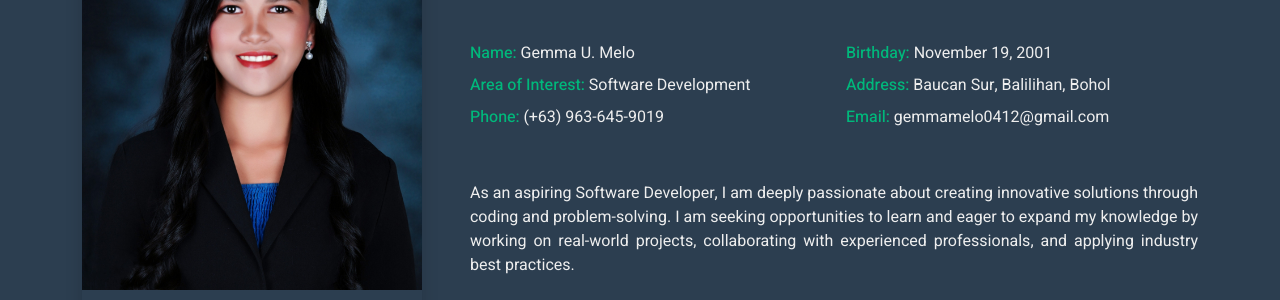
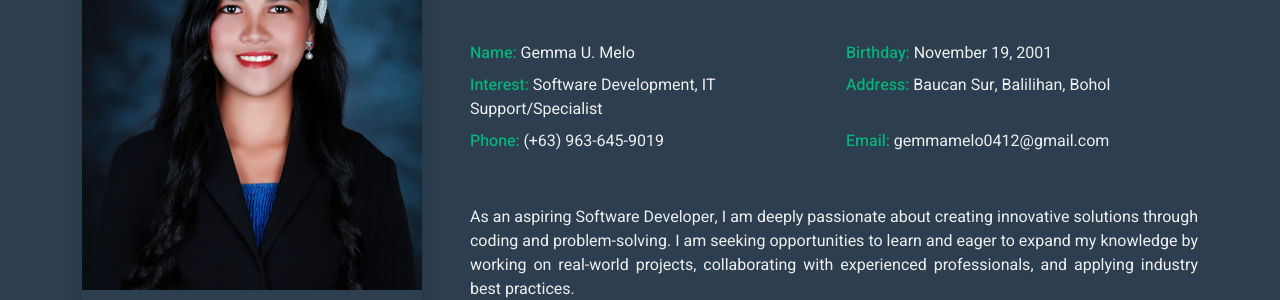
Before and after one commit to G-milo/Curriculum_Vitae, a plain HTML site: page index.html in a window 1280 px wide. Shown: the part 123-423 px from the top of the page. Drawn offline with nearby package versions, Linux system fonts and the light colour scheme.

Commit message:
updated index.html About section

```diff
--- a/index.html
+++ b/index.html
@@ -66,7 +66,7 @@
                                 <span class="fw-medium text-primary">Birthday:</span> November 19, 2001
                             </div>
                             <div class="col-sm-6 py-1">
-                                <span class="fw-medium text-primary">Area of Interest:</span> Software Development
+                                <span class="fw-medium text-primary">Interest:</span> Software Development, IT Support/Specialist
                             </div>
                             <div class="col-sm-6 py-1">
                                 <span class="fw-medium text-primary">Address:</span> Baucan Sur, Balilihan, Bohol
```
